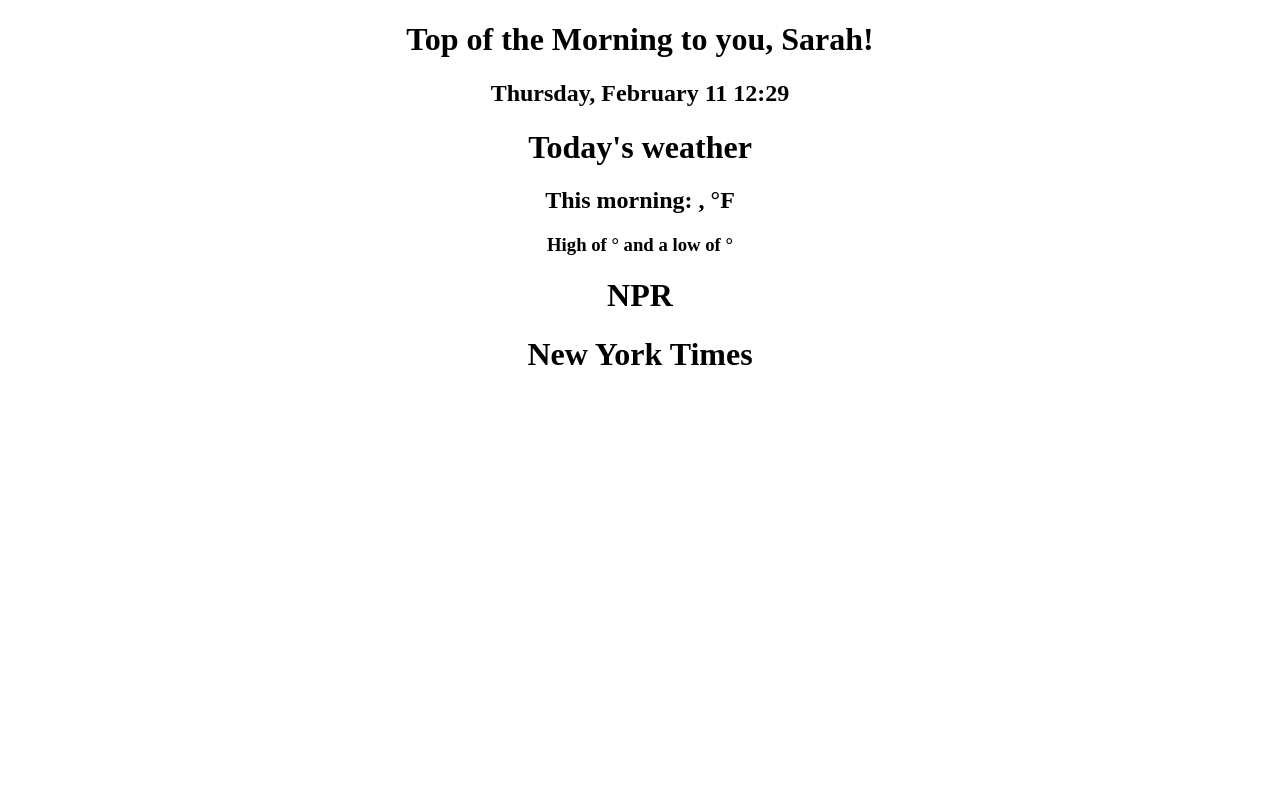
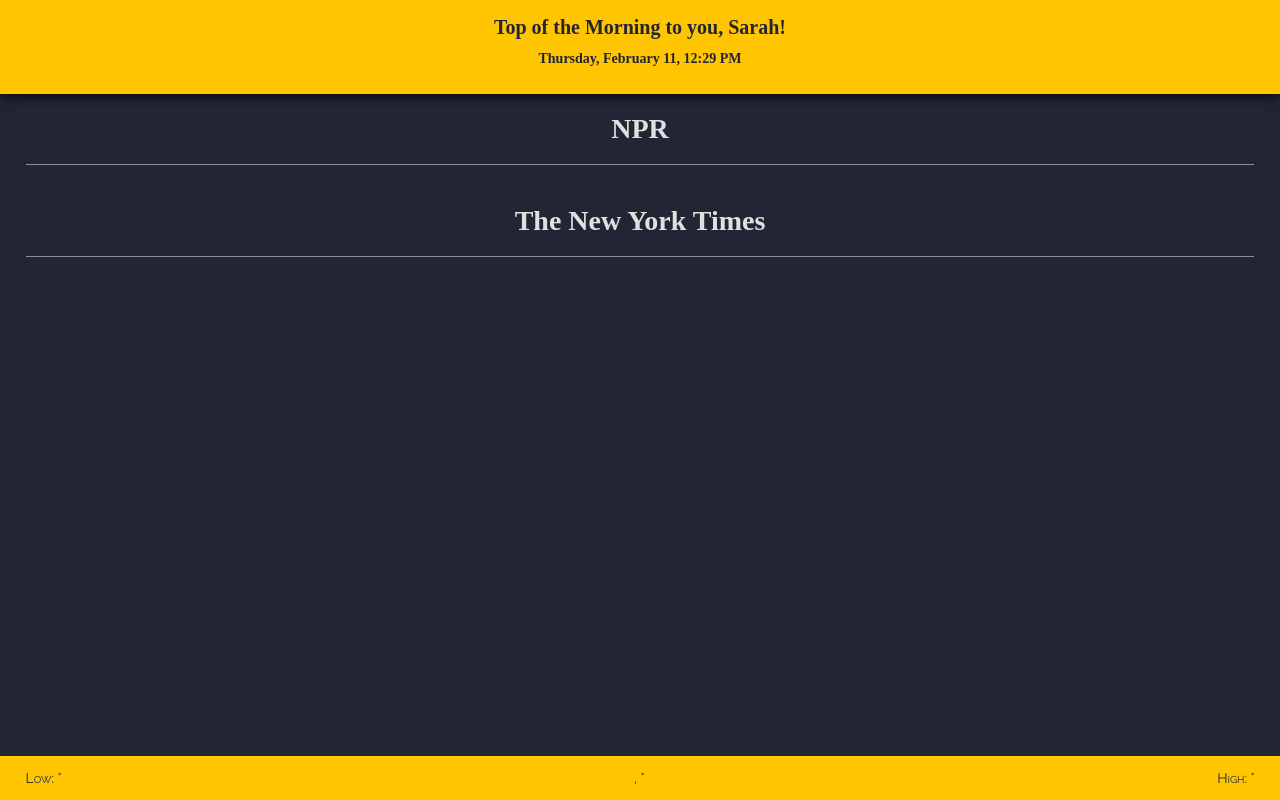
Before and after one commit to nhashmi/top-of-the-morning, a website: page src/index.html in a window 1280 px wide. Drawn offline with nearby package versions, Linux system fonts and the light colour scheme; some packages are replaced by stand-ins of ours; no server answers; a web font is replaced by a local one.

Commit message:
Add initial styles

```diff
--- a/src/assets/css/app.css
+++ b/src/assets/css/app.css
@@ -1,5 +1,103 @@
+/*
+ * Theme: #232534
+ * white: #e0e0e0
+ * yellow: #ffc500
+ https://color.adobe.com/create/color-wheel/?base=2&rule=Complementary&selected=4&name=My%20Color%20Theme&mode=rgb&rgbvalues=0.13725490196078433,0.1450980392156863,0.20392156862745098,0.09999999999999998,0.20588235294128476,1,0,0.11764705882364979,1,0.7,0.5414373814039208,0,1,0.7734819734341727,0&swatchOrder=0,1,2,3,4
+ */
+html {
+  box-sizing: border-box;
+}
+
+*, *:before, *:after {
+  box-sizing: inherit;
+}
+
 * {
   text-align: center;
+}
+
+body {
+  font-family: 'Raleway', sans-serif;
+  color: #e0e0e0;
+  background-color: #232534;
+  font-size: 14px;
+}
+
+h1,
+h2 {
+  font-family: 'Droid Sans', serif;
+}
+
+.header {
+  background-color: #ffc500;
+  color: #232534;
+  width: 100%;
+  padding: 2vh 1vw;
+  -webkit-box-shadow: 0px 4px 10px 0px rgba(0,0,0,0.75);
+  -moz-box-shadow: 0px 4px 10px 0px rgba(0,0,0,0.75);
+  box-shadow: 0px 4px 10px 0px rgba(0,0,0,0.75);
+}
+
+.header h1 {
+  margin: 0;
+  font-size: 20px;
+}
+
+.header h2 {
+  font-size: 14px;
+}
+
+.section-media {
+  border-bottom: 1px solid #888fa0;
+  margin: 0 2vw 5vh;
+}
+
+.story-npr,
+.story-nyt {
+  border-bottom: 2px solid #B28A00;
+  margin: 1vh auto;
+}
+
+.story-npr h4 {
+  margin-top: 0;
+  color: #ffc500;
+  font-size: 14px;
+  font-variant: small-caps;
+}
+
+.story-nyt h3 {
+  font-size: 16px;
+}
+
+.story-nyt a {
+  text-decoration: none;
+  color: #e0e0e0;
+}
+
+footer {
+  background-color: #ffc500;
+  color: #232534;
+  position: fixed;
+  width: 100%;
+  bottom: 0;
+  padding: 0 2vw;
+  font-variant: small-caps;
+}
+
+footer ul {
+  padding: 0;
+}
+
+footer li {
+  display: inline-block;
+}
+
+footer li:first-of-type {
+  float: left;
+}
+
+footer li:last-of-type {
+  float: right;
 }
 
 .faded {
--- a/src/index.html
+++ b/src/index.html
@@ -20,21 +20,15 @@
   <article>
     <section class="header">
       <h1>Top of the Morning to you, {{ app.user.firstName }}!</h1>
-      <h2>{{ app.date | date: "EEEE, MMMM d h:mm" }}</h2>
+      <h2>{{ app.date | date: "EEEE, MMMM d, h:mm a" }}</h2>
     </section>
-    <section ng-controller="WeatherController as weather">
-      <h1>Today's weather</h1>
-      <h2>This morning: {{ weather.description }}, {{ weather.morning | number:0 }}&deg;F</h2>
-      <h3>High of {{ weather.high | number:0 }}&deg; and a low of {{ weather.low
-        | number:0 }}&deg;</h3>
-    </section>
-    <section ng-controller="NprController as npr">
+    <section class="section-media" ng-controller="NprController as npr">
       <h1 ng-click="npr.expand()">NPR</h1>
       <div ng-show="npr.expanded">
       <npr-player></npr-player>
       <h2 ng-click="npr.expandTop()">Top Stories</h2>
       <div ng-show="npr.topExpanded">
-      <div ng-repeat="story in npr.topStories track by $index">
+      <div class="story-npr" ng-repeat="story in npr.topStories track by $index">
         <h3 ng-class="{faded: story.played}" ng-click="expandStory(story)">{{
           story | nprTitle }}</h3>
         <h4>{{ story | nprProgram }}</h4>
@@ -44,7 +38,7 @@
       </div>
       <h2 ng-click="npr.expandHealth()">Health Care</h2>
       <div ng-show="npr.healthExpanded">
-      <div ng-repeat="story in npr.healthStories track by $index">
+      <div class="story-npr" ng-repeat="story in npr.healthStories track by $index">
         <h3 ng-class="{faded: story.played}" ng-click="expandStory(story)">{{
           story | nprTitle }}</h3>
         <h4>{{ story | nprProgram }}</h4>
@@ -53,7 +47,7 @@
       </div>
       <h2 ng-click="npr.expandEcon()">Economics</h2>
       <div ng-show="npr.econExpanded">
-      <div ng-repeat="story in npr.econStories track by $index">
+      <div class="story-npr" ng-repeat="story in npr.econStories track by $index">
         <h3 ng-class="{faded: story.played}" ng-click="expandStory(story)">{{ story | nprTitle }}<h3>
         <h4>{{ story | nprProgram }}</h4>
         <p ng-show='story.expanded' ng-click="playStory(story)">{{ story | nprTeaser }}</p>
@@ -61,28 +55,34 @@
       </div>
       </div>
     </section>
-    <section ng-controller="NytController as nyt">
-      <h1 ng-click="nyt.expand()">New York Times</h1>
+    <section class="section-media" ng-controller="NytController as nyt">
+      <h1 ng-click="nyt.expand()">The New York Times</h1>
       <div ng-show="nyt.expanded">
       <h2 ng-click="expandHome()">Top Stories</h2>
       <div ng-show="homeExpanded">
-        <div ng-repeat="story in nyt.homeStories | limitTo:10 track by $index">
+        <div class="story-nyt" ng-repeat="story in nyt.homeStories | limitTo:10 track by $index">
           <h3><a href="{{ story.url }}">{{ story.title }}</a></h3>
+          <img ng-src="{{ story.multimedia[1].url }}" alt="{{ story.multimedia[1].caption }}"/>
           <p ng-bind-html="story.abstract"></p>
-          <img ng-src="{{ story.multimedia[0].url }}" alt="{{
-          story.multimedia[1].caption }}"/>
         </div>
       </div>
       <h2 ng-click="expandHealth()">Health</h2>
       <div ng-show="healthExpanded">
-        <div ng-repeat="story in nyt.healthStories | limitTo:10 track by $index">
+        <div class="story-nyt" ng-repeat="story in nyt.healthStories | limitTo:10 track by $index">
           <h3><a href="{{ story.url }}">{{ story.title }}</a></h3>
+          <img ng-src="{{ story.multimedia[1].url }}" alt="{{ story.multimedia[1].caption }}"/>
           <p ng-bind-html="story.abstract"></p>
-          <img ng-src="{{ story.multimedia[0].url }}" alt="{{ story.multimedia[1].caption }}"/>
         </div>
       </div>
       </div>
     </section>
+    <footer ng-controller="WeatherController as weather">
+      <ul>
+        <li>Low: {{ weather.low | number:0 }}&deg;</li>
+        <li>{{ weather.description }}, {{ weather.morning | number:0 }}&deg;</li>
+        <li>High: {{ weather.high | number:0 }}&deg;</li>
+      </ul>
+    </footer>
   </article>
 </body>
 </html>
```
